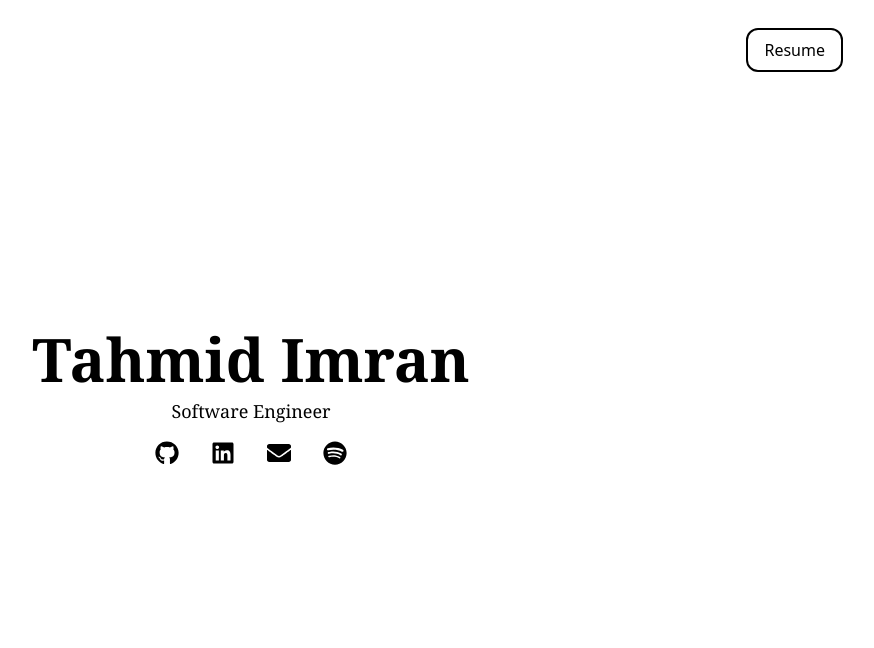
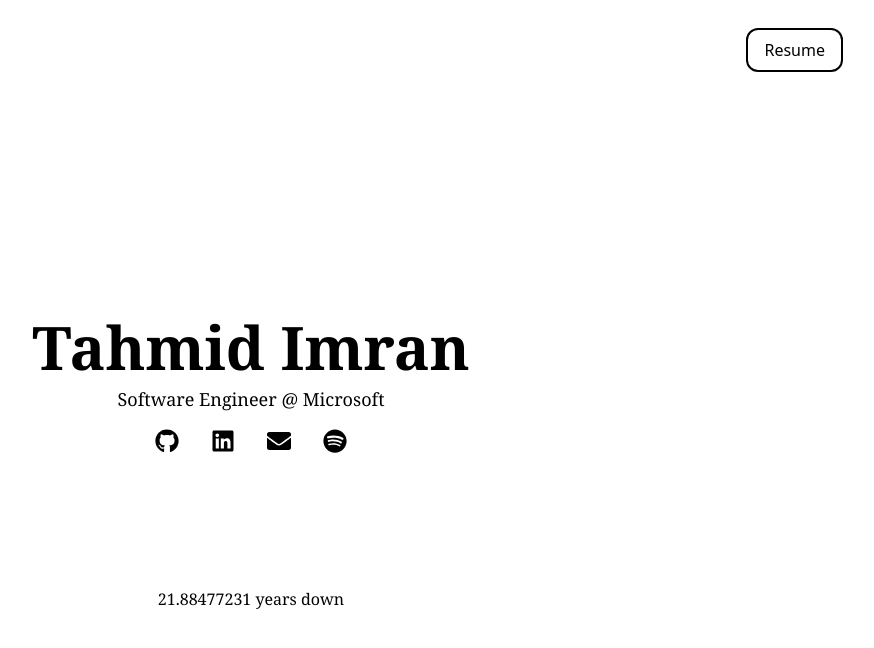
Before and after one commit to Tahmid2000/personal-portfolio-v2, a React (Create React App) app: page / in a window 1280 px wide. Shown: the top 648 px of the page, without its empty margins (389-1263 px from the left). Built offline with nearby package versions, Linux system fonts and the light colour scheme.

Commit message:
update resume and add age timer

```diff
--- /dev/null
+++ b/src/AgeCounter.js
@@ -0,0 +1,31 @@
+import React, { useState, useEffect } from "react";
+
+function AgeCounter() {
+  const [age, setAge] = useState(calculateAge);
+
+  function calculateAge() {
+    const birthday = new Date("2000-10-07T01:02:00");
+    const now = new Date();
+    const ageInMillis = now - birthday;
+    const ageInSeconds = ageInMillis / 1000;
+    const ageInYears = ageInSeconds / 31556952; // 31556952 seconds in a year
+    return ageInYears.toFixed(8);
+  }
+
+  useEffect(() => {
+    const interval = setInterval(() => {
+      setAge(calculateAge());
+    }, 100); // Update every second
+
+    // Clean up the interval when the component unmounts
+    return () => clearInterval(interval);
+  }, []);
+
+  return (
+    <div>
+      <h3>{age} years down</h3>
+    </div>
+  );
+}
+
+export default AgeCounter;
--- a/src/App.css
+++ b/src/App.css
@@ -16,3 +16,17 @@
 .iframe-link:hover iframe {
   display: block;
 }
+
+body {
+  overflow: hidden;
+}
+
+/* Hide only the vertical scroll bar */
+body {
+  overflow-y: hidden;
+}
+
+/* Hide only the horizontal scroll bar */
+body {
+  overflow-x: hidden;
+}
--- a/src/App.js
+++ b/src/App.js
@@ -2,59 +2,7 @@ import React from "react";
 import "./App.css";
 import Pdf from "./Tahmid_Imran_Resume.pdf";
 import { FaGithub, FaLinkedin, FaSpotify, FaEnvelope } from "react-icons/fa";
-
-// function WaveText() {
-//   const [text, setText] = useState("Tahmid Imran");
-
-//   useEffect(() => {
-//     const wave = () => {
-//       const chars = text.split("");
-//       const delays = chars.map((char) => Math.random() * 1000);
-//       delays.sort();
-//       const startTime = new Date().getTime();
-
-//       function animate() {
-//         const currentTime = new Date().getTime();
-//         const elapsedTime = currentTime - startTime;
-
-//         chars.forEach((char, index) => {
-//           const position = (elapsedTime - delays[index]) / 20;
-//           const offset = Math.sin(position) * 10;
-
-//           const charElement = document.getElementById(`char-${index}`);
-//           if (charElement) {
-//             charElement.style.transform = `translateY(${offset}px)`;
-//           }
-//         });
-
-//         if (elapsedTime < 2000) {
-//           requestAnimationFrame(animate);
-//         }
-//       }
-
-//       const container = document.createElement("div");
-//       container.style.display = "inline-block";
-//       chars.forEach((char, index) => {
-//         const charElement = document.createElement("span");
-//         charElement.textContent = char;
-//         charElement.id = `char-${index}`;
-//         container.appendChild(charElement);
-//       });
-
-//       const mainName = document.getElementById("main-name");
-//       if (mainName) {
-//         mainName.innerHTML = "";
-//         mainName.appendChild(container);
-//       }
-
-//       setTimeout(() => {
-//         animate();
-//       }, 100);
-//     };
-
-//     wave();
-//   }, []);
-// }
+import AgeCounter from "./AgeCounter";
 
 function App() {
   //WaveText();
@@ -62,7 +10,7 @@ function App() {
     <React.Fragment>
       <a
         id="button-right"
-        className="hidden lg:block md:block cursor-pointer mr-12 mt-7 transition duration-200 ease-in-out bg-white border-2 border-black py-2 px-4 rounded-xl float-right hover:bg-black hover:text-white hover:border-black-500"
+        className="hidden lg:block md:block cursor-pointer mr-12 mt-7 transition duration-200 ease-in-out bg-white border-2 border-black py-2 px-4 rounded-xl float-right hover:bg-black hover:text-white hover:border-black-500 "
         href={Pdf}
         target="_blank"
         rel="noreferrer"
@@ -70,13 +18,13 @@ function App() {
         Resume
       </a>
 
-      <div className="flex h-screen font-serif">
+      <div className="flex h-screen font-serif mt-16">
         <div className="m-auto">
           <div className="text-center">
             <h1 className="font-bold text-6xl mb-2" id="main-name">
               Tahmid Imran
             </h1>
-            <h2 className="text-lg mb-4">Software Engineer</h2>
+            <h2 className="text-lg mb-4">Software Engineer @ Microsoft</h2>
 
             <div className="inline-flex text-2xl">
               <a
@@ -118,6 +66,9 @@ function App() {
                 Resume
               </a>
             </div>
+            <div className="mt-32" id="age">
+              <AgeCounter />
+            </div>
           </div>
         </div>
       </div>
```
Also changed, not shown: 1 other file (tests, documents, lock files or other folders). Lines whose indentation alone changed are shown as unchanged.
